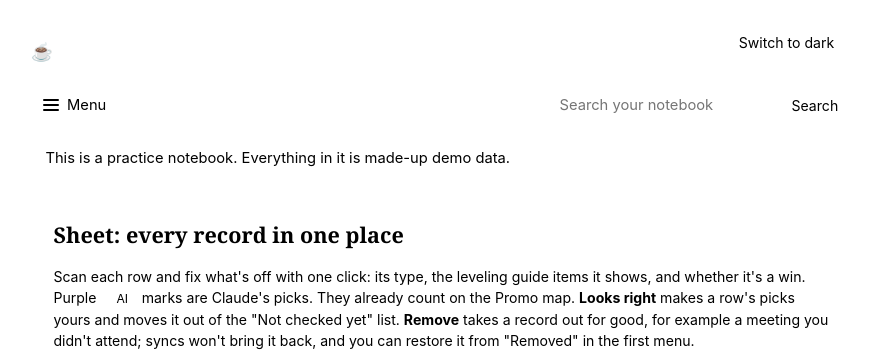
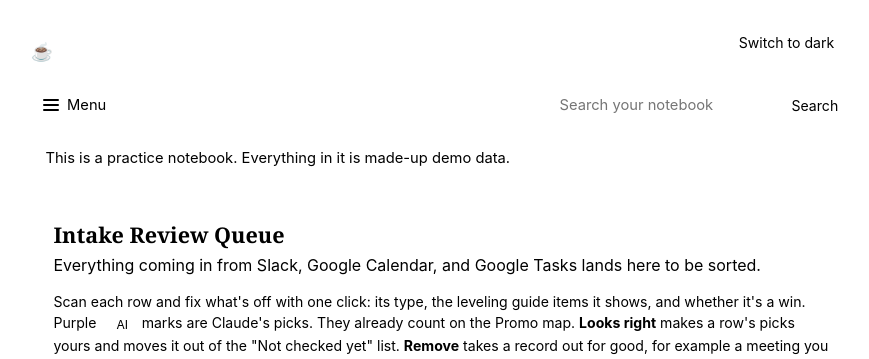
Before and after one commit to jmysterio/career-os, a Python web app: template src/careeros/web/templates/sheet.html in a window 1280 px wide. Shown: the top 359 px of the page, without its empty margins (199-1068 px from the left). Run offline with Jinja, Linux system fonts and the light colour scheme; the template is opened without the code that fills it, so the values that code supplies are empty.

Commit message:
Rename the Sheet page to Intake Review Queue
Co-authored-by: Cursor <cursoragent@cursor.com>

```diff
--- a/src/careeros/cli.py
+++ b/src/careeros/cli.py
@@ -296,7 +296,7 @@ def calendar_skip(text: Optional[str] = typer.Argument(None, help="Title text to
         return
     n = add_skip_rule(s, text)
     typer.echo(f"Calendar sync will skip meetings whose title contains \"{' '.join(text.split())}\". "
-               f"Removed {n} already in the notebook (see Removed on the Sheet).")
+               f"Removed {n} already in the notebook (see Removed in the Intake Review Queue).")
 
 
 @calendar_app.command("unskip")
--- a/src/careeros/guide/ai_review.py
+++ b/src/careeros/guide/ai_review.py
@@ -1,6 +1,6 @@
 """Claude reads notebook entries against the leveling guide: guide items each one shows, its kind, and whether it's a win.
 
-Everything Claude decides is saved marked as AI (by_ai / kind_was) so the Sheet can show it and the user can undo it.
+Everything Claude decides is saved marked as AI (by_ai / kind_was) so the Intake Review Queue can show it and the user can undo it.
 """
 from __future__ import annotations
 
--- a/src/careeros/web/app.py
+++ b/src/careeros/web/app.py
@@ -556,7 +556,7 @@ def create_app(dd: DataDir) -> FastAPI:
 
     def sheet_back(request: Request, s: Session, ret: str, eid: int | None = None, msg: str | None = None,
                    after: int | None = None) -> Response:
-        """A full redirect for plain form posts; for the Sheet's script, just the redrawn row, or "gone"."""
+        """A full redirect for plain form posts; for the queue's script, just the redrawn row, or "gone"."""
         f = parse_ret(ret)
         if request.headers.get("x-sheet") == "1" and eid:
             s.expire_all()
--- a/src/careeros/web/static/sheet.js
+++ b/src/careeros/web/static/sheet.js
@@ -1,4 +1,4 @@
-// Sheet buttons save in the background: the row fades out when it leaves the current view, else redraws in place.
+// Intake Review Queue buttons save in the background: the row fades out when it leaves the current view, else redraws in place.
 // Without this script the same forms still work as normal page loads.
 document.addEventListener("submit", async (ev) => {
   const form = ev.target;
--- a/src/careeros/web/templates/base.html
+++ b/src/careeros/web/templates/base.html
@@ -99,7 +99,7 @@ table.sheet{width:100%;border-collapse:collapse;font-size:.86rem}
     <input type="hidden" name="theme" value="{{ 'light' if theme == 'dark' else 'dark' }}">
     <button>{{ 'Switch to light' if theme == 'dark' else 'Switch to dark' }}</button></form>
 </div>
-{% set main_pages = [("/", "Today & this week"), ("/wins", "Wins"), ("/promo", "Promo map"), ("/sheet", "Sheet")] + ([] if personal else [("/releases", "Releases")]) %}
+{% set main_pages = [("/", "Today & this week"), ("/wins", "Wins"), ("/promo", "Promo map"), ("/sheet", "Intake Review Queue")] + ([] if personal else [("/releases", "Releases")]) %}
 {% set ns = namespace(here='Search' if page == '/search' else '') %}
 {% for path, label in main_pages %}{% if path == page %}{% set ns.here = label %}{% endif %}{% endfor %}
 {% for path, tab in tabs.items() %}{% if path == page %}{% set ns.here = tab[1] %}{% endif %}{% endfor %}
--- a/src/careeros/web/templates/promo.html
+++ b/src/careeros/web/templates/promo.html
@@ -21,7 +21,7 @@ uv run careeros guide import "guides/Leveling Guides - DevOps.csv"</pre>
     <form method="get" action="/promo/export"><button class="primary">Download promo case</button></form>
   </div>
   <p class="muted">Each key experience from the leveling guide, colored by how much of your own logged work backs it up. Link wins and entries to the guide to fill it in. Wins count more than plain entries, and bigger wins count more.</p>
-  {% if ai.links or ai.wins %}<p class="note">{{ ai.links }} guide link{{ '' if ai.links == 1 else 's' }} and {{ ai.wins }} win{{ '' if ai.wins == 1 else 's' }} on this map were picked by Claude and not checked yet. They count already. <a href="/sheet?show=ai">Check them on the Sheet</a>.</p>{% endif %}
+  {% if ai.links or ai.wins %}<p class="note">{{ ai.links }} guide link{{ '' if ai.links == 1 else 's' }} and {{ ai.wins }} win{{ '' if ai.wins == 1 else 's' }} on this map were picked by Claude and not checked yet. They count already. <a href="/sheet?show=ai">Check them in the Intake Review Queue</a>.</p>{% endif %}
   {% for gr in pm.grades %}{% set p = pm.progress[gr] %}
   <p style="margin:.9rem 0 0"><b>Grade {{ gr }}</b>: {{ p.shown + p.strong }} of {{ p.total }} key experiences shown{% if p.strong %} ({{ p.strong }} strong){% endif %}, {{ p.started }} started, {{ p.gap }} not yet.</p>
   <div class="bar" role="img" aria-label="Grade {{ gr }}: {{ p.strong }} strong, {{ p.shown }} shown, {{ p.started }} started, {{ p.gap }} not yet">
--- a/src/careeros/web/templates/sheet.html
+++ b/src/careeros/web/templates/sheet.html
@@ -2,7 +2,8 @@
 {% macro hidden() %}<input type="hidden" name="csrf" value="{{ csrf }}"><input type="hidden" name="ret" value="{{ ret }}">{% endmacro %}
 {% block body %}
 <section class="card">
-  <h2>Sheet: every record in one place</h2>
+  <h2>Intake Review Queue</h2>
+  <p class="sub" style="margin:.1rem 0 .5rem">Everything coming in from Slack, Google Calendar, and Google Tasks lands here to be sorted.</p>
   <p class="muted">Scan each row and fix what's off with one click: its type, the leveling guide items it shows, and whether it's a win. Purple <span class="chip ai">AI</span> marks are Claude's picks. They already count on the Promo map. <b>Looks right</b> makes a row's picks yours and moves it out of the "Not checked yet" list. <b>Remove</b> takes a record out for good, for example a meeting you didn't attend; syncs won't bring it back, and you can restore it from "Removed" in the first menu.</p>
   <p class="tally">{{ counts.total }} records. Claude has read {{ counts.read }}, and you've checked {{ counts.checked }}. {{ counts.links }} guide link{{ '' if counts.links == 1 else 's' }} and {{ counts.wins }} win{{ '' if counts.wins == 1 else 's' }} picked by Claude are waiting for a check.</p>
   {% if personal and guided and counts.unread %}
```
Also changed, not shown: INSTRUCTIONS.md (+4 -4 lines), tests/test_review.py (+1 -1 lines), src/careeros/storage/models.py.
